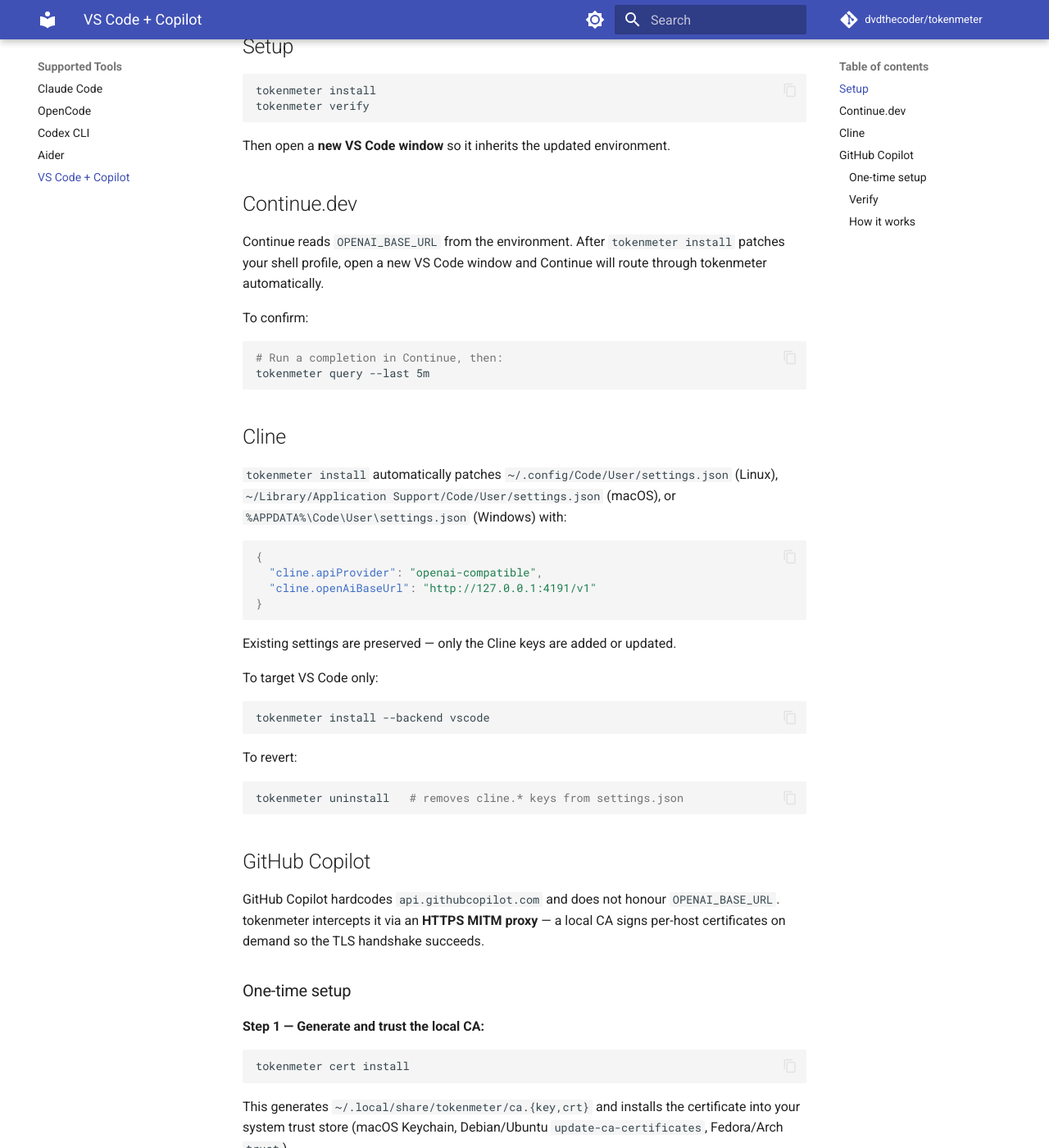
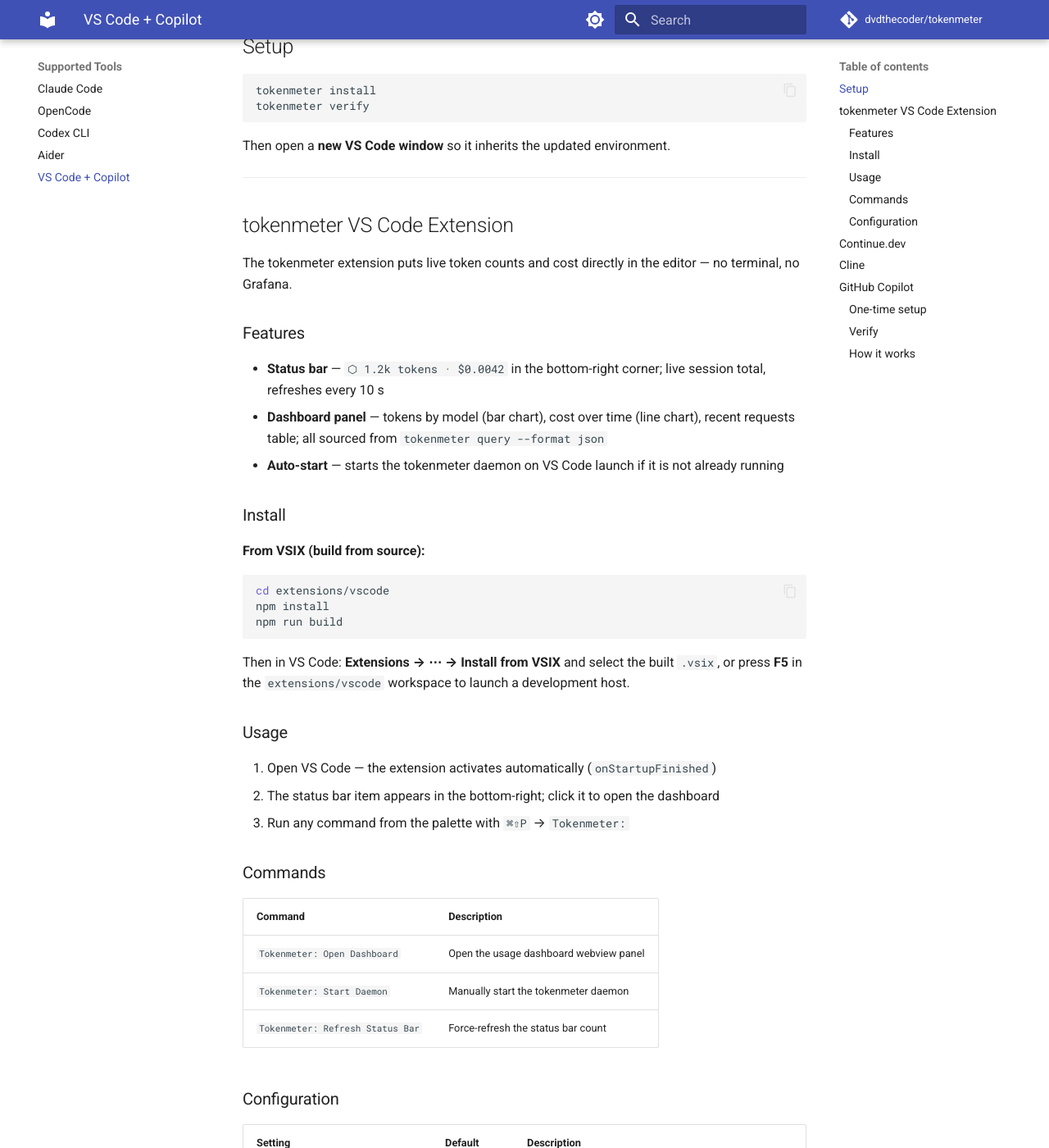
Before and after one commit to dvdthecoder/tokenmeter, an MkDocs documentation site: the page built from docs/tools/vscode.md, in a window 1280 px wide and 1400 px high, scrolled down 494 px. Shown: the whole window at 82% size. Built offline with MkDocs 1.6.1 and Material for MkDocs 9.7.7, drawn with Linux system fonts in a browser that asks for light colours; comment, search, counter and statistics services are not loaded; some of the changed text lies outside the part shown.

Commit message:
docs: sync README, index, and VS Code page to v0.10
- README: add "What you get" section covering CLI, VS Code extension,
  OTEL, insights, and GDPR tooling; mention supported tools up front
- docs/index.md: add VS Code Extension row to tool coverage table;
  add extension bullet to key properties
- docs/tools/vscode.md: add full VS Code Extension section — install,
  commands, config table, features (status bar, dashboard, auto-start)
- GH issue #10 closed (shipped in v0.10)

Co-Authored-By: Claude Sonnet 4.6 <noreply@anthropic.com>

````diff
--- a/docs/tools/vscode.md
+++ b/docs/tools/vscode.md
@@ -1,6 +1,6 @@
 # VS Code
 
-VS Code itself doesn't call LLM APIs — its extensions do. tokenmeter supports three of the most popular:
+VS Code itself doesn't call LLM APIs — its extensions do. tokenmeter supports three of the most popular, and ships its own VS Code extension for live in-editor visibility.
 
 | Extension | Hook | Auto-configured |
 |---|---|---|
@@ -16,6 +16,54 @@ tokenmeter verify
 ```
 
 Then open a **new VS Code window** so it inherits the updated environment.
+
+---
+
+## tokenmeter VS Code Extension
+
+The tokenmeter extension puts live token counts and cost directly in the editor — no terminal, no Grafana.
+
+### Features
+
+- **Status bar** — `⬡ 1.2k tokens · $0.0042` in the bottom-right corner; live session total, refreshes every 10 s
+- **Dashboard panel** — tokens by model (bar chart), cost over time (line chart), recent requests table; all sourced from `tokenmeter query --format json`
+- **Auto-start** — starts the tokenmeter daemon on VS Code launch if it is not already running
+
+### Install
+
+**From VSIX (build from source):**
+
+```sh
+cd extensions/vscode
+npm install
+npm run build
+```
+
+Then in VS Code: **Extensions → ⋯ → Install from VSIX** and select the built `.vsix`, or press **F5** in the `extensions/vscode` workspace to launch a development host.
+
+### Usage
+
+1. Open VS Code — the extension activates automatically (`onStartupFinished`)
+2. The status bar item appears in the bottom-right; click it to open the dashboard
+3. Run any command from the palette with `⌘⇧P` → `Tokenmeter:`
+
+### Commands
+
+| Command | Description |
+|---|---|
+| `Tokenmeter: Open Dashboard` | Open the usage dashboard webview panel |
+| `Tokenmeter: Start Daemon` | Manually start the tokenmeter daemon |
+| `Tokenmeter: Refresh Status Bar` | Force-refresh the status bar count |
+
+### Configuration
+
+| Setting | Default | Description |
+|---|---|---|
+| `tokenmeter.binaryPath` | `""` | Absolute path to the tokenmeter binary; empty = use `PATH` |
+| `tokenmeter.pollIntervalSeconds` | `10` | Status bar refresh interval in seconds |
+| `tokenmeter.autoStartDaemon` | `true` | Start the daemon automatically on VS Code launch |
+
+---
 
 ## Continue.dev
 
````
Also changed, not shown: README.md (+10 -0 lines), docs/index.md (+2 -0 lines).
